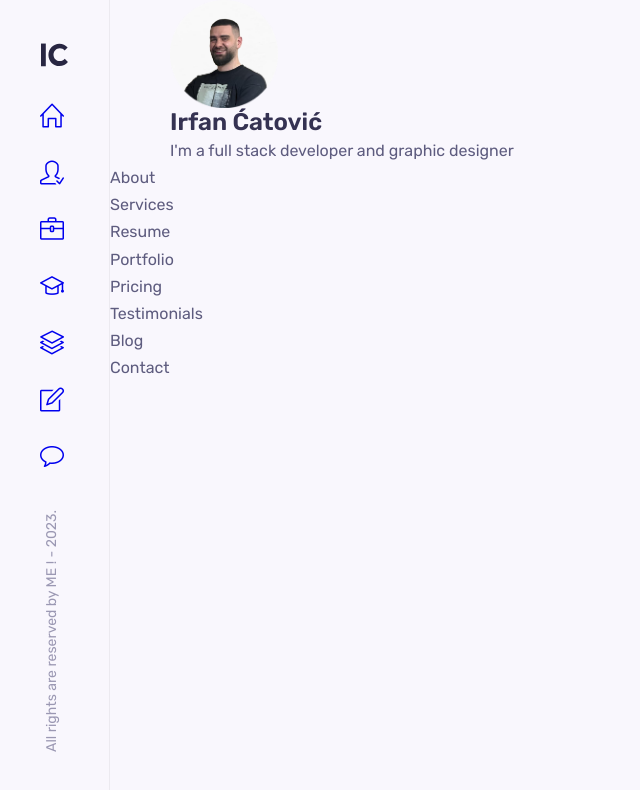
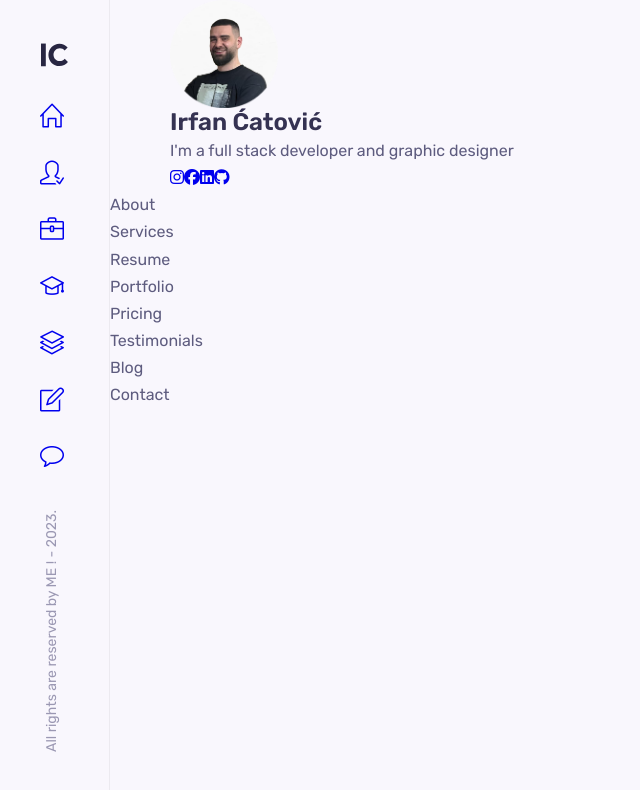
Before and after one commit to IrfanCatovic/my_portfolio, a React (Create React App) app: page / in a window 1280 px wide. Shown: the top 790 px of the page, without its empty margins (0-640 px from the left). Built offline with nearby package versions, Linux system fonts and the light colour scheme.

Commit message:
social media

```diff
--- /dev/null
+++ b/src/components/home/HeaderSocials.jsx
@@ -0,0 +1,43 @@
+function HeaderSocials() {
+  return (
+    <div className="home_socials">
+      <a
+        href="https://www.instagram.com/irfan.catovic/"
+        className="home_socials-link"
+        target="_blank"
+        rel="noreferrer"
+      >
+        <i class="fa-brands fa-instagram"></i>
+      </a>
+
+      <a
+        href="https://www.facebook.com/irfan.catovic.1/"
+        className="home_socials-link"
+        target="_blank"
+        rel="noreferrer"
+      >
+        <i class="fa-brands fa-facebook"></i>
+      </a>
+
+      <a
+        href="https://www.linkedin.com/in/irfan-catovic/"
+        className="home_socials-link"
+        target="_blank"
+        rel="noreferrer"
+      >
+        <i class="fa-brands fa-linkedin"></i>
+      </a>
+
+      <a
+        href="https://github.com/IrfanCatovic"
+        className="home_socials-link"
+        target="_blank"
+        rel="noreferrer"
+      >
+        <i class="fa-brands fa-github"></i>
+      </a>
+    </div>
+  );
+}
+
+export default HeaderSocials;
--- a/src/components/home/Home.jsx
+++ b/src/components/home/Home.jsx
@@ -1,5 +1,6 @@
 import "./home.css";
 import Me from "../../assests/selfie.png";
+import HeaderSocials from "./HeaderSocials";
 
 function Home() {
   return (
@@ -10,6 +11,8 @@ function Home() {
         <span className="home_education">
           I'm a full stack developer and graphic designer
         </span>
+
+        <HeaderSocials />
       </div>
     </section>
   );
```
